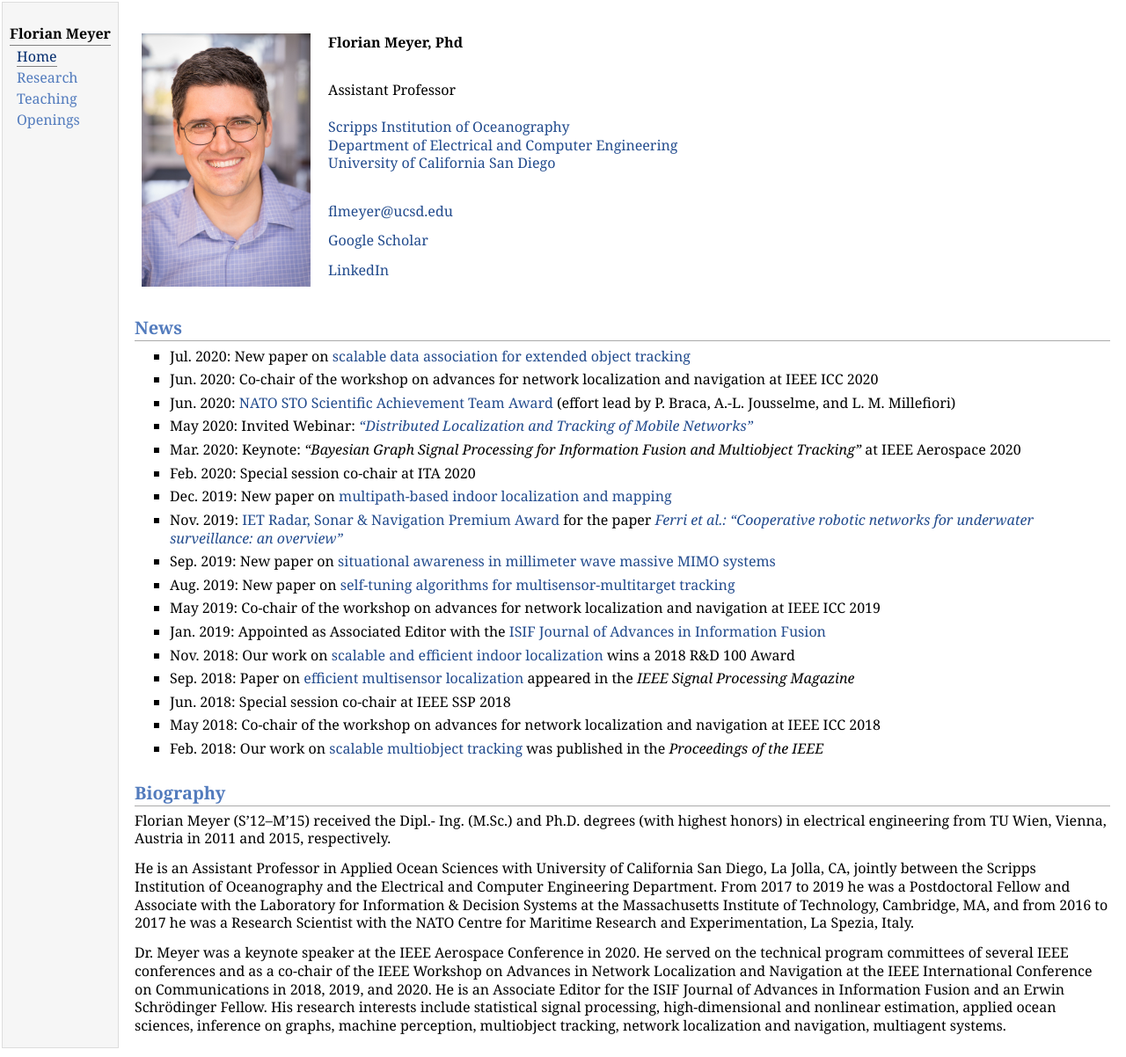
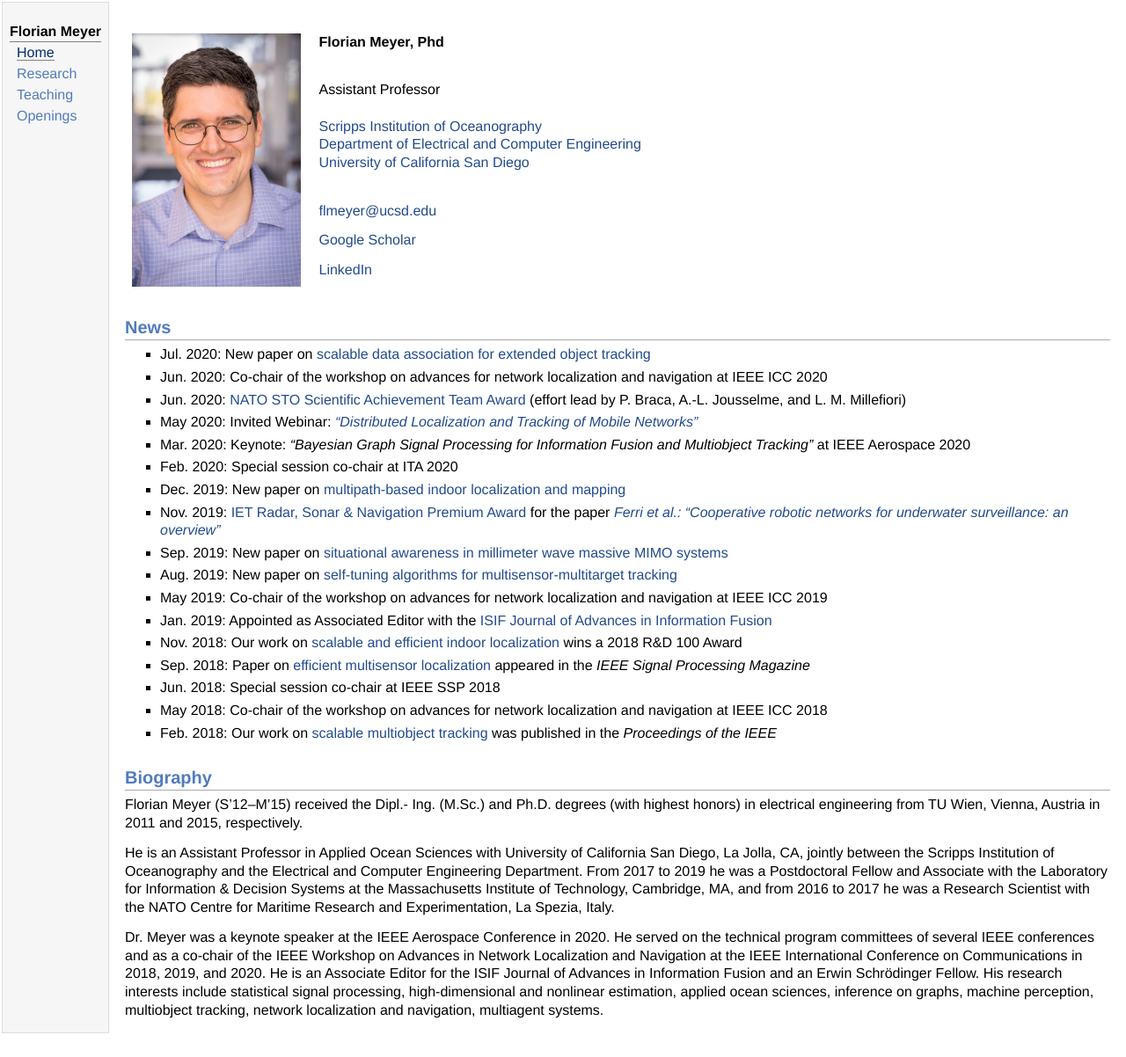
Before and after one commit to meyer-ucsd/meyer-ucsd.github.io, a PHP site: page / in a window 1280 px wide. Shown: the whole page at 88% size. After the commit the page ends 1175 px from the top, so only its background shows below. Run offline with PHP 8.4, Linux system fonts and the light colour scheme.

Commit message:
small fix

```diff
--- a/jemdoc.css
+++ b/jemdoc.css
@@ -8,7 +8,7 @@ table#tlayout {
 
 body {
 	background: white;
-	font-family: Georgia, serif;
+	font-family: Helvetica, serif;
 	padding-bottom: 8px;
 	margin: 0;
 }
```
